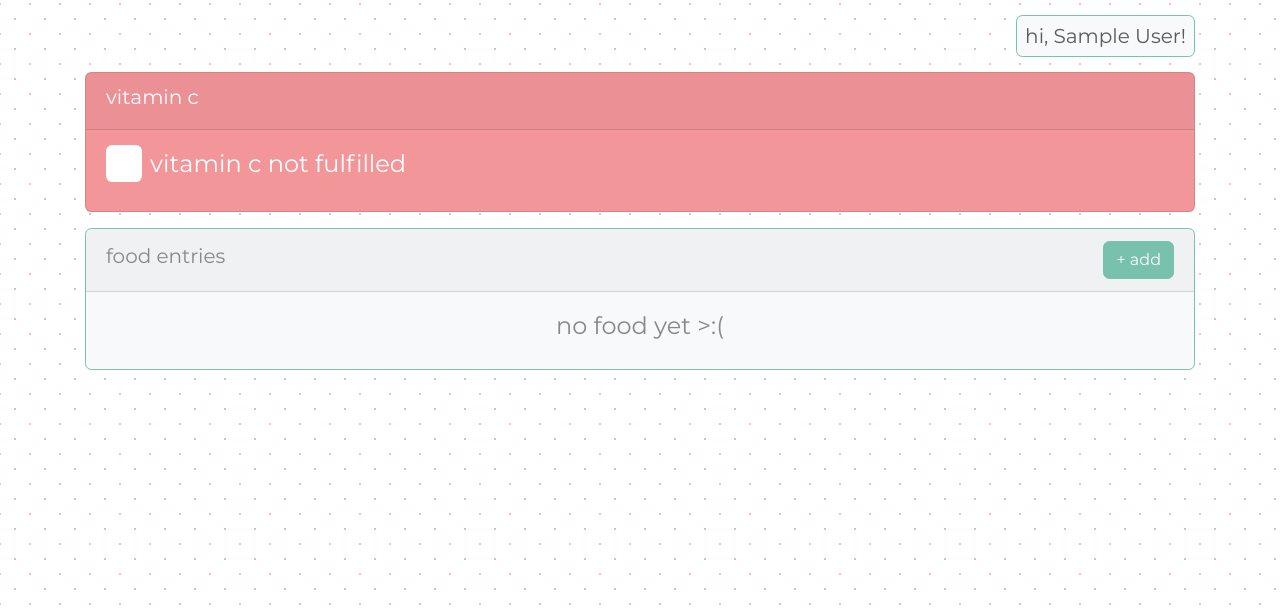
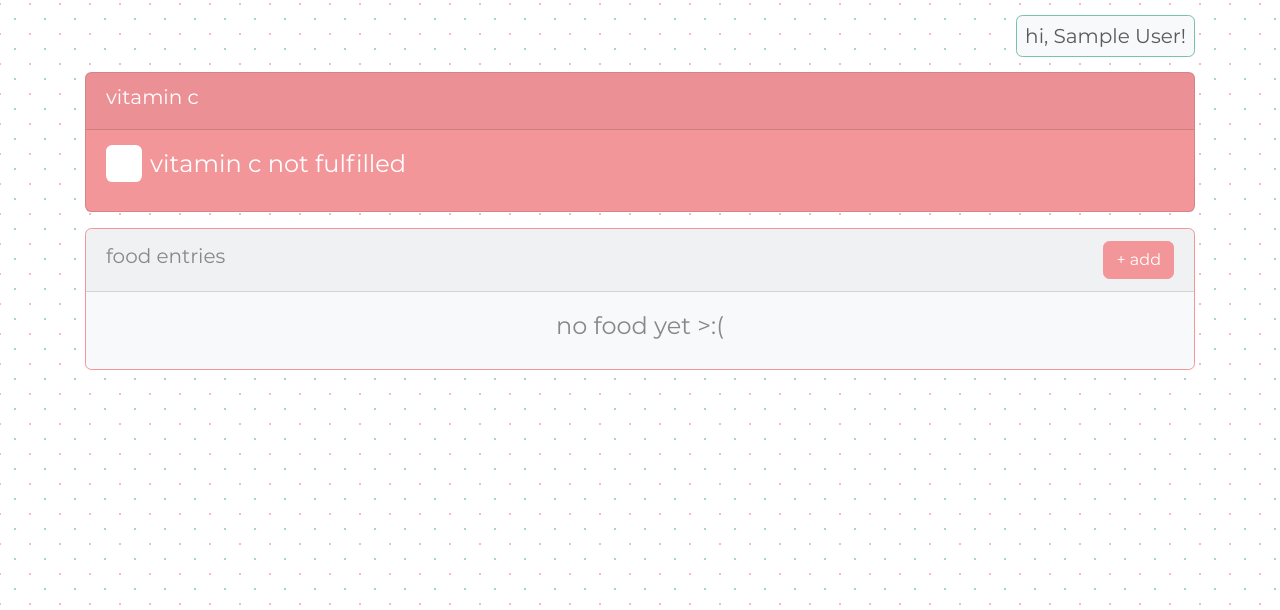
Before and after one commit to msafadieh/guineapigs, a Flask app: page / in a window 1280 px wide. Shown: the part 56-666 px from the top of the page. Run offline with Flask 2, Linux system fonts and the light colour scheme; a user stored in the database is signed in; tables that the repository leaves empty hold one stand-in row (values such as "Sample post"); some libraries are stand-ins or nearby versions.

Commit message:
change order and color of food entries on dashboard

```diff
--- a/guineapigs/templates/dashboard.html
+++ b/guineapigs/templates/dashboard.html
@@ -12,11 +12,11 @@
 	</div>
 </div>
 
-<div class="card border-primary bg-light my-3">
+<div class="card border-secondary bg-light my-3">
 	<div class="card-header d-flex justify-content-between align-items-center">
 		<h5>food entries</h5>
 		<form class="modal-form" action="/food_entry/add">
-			<button class="btn btn-primary modal-btn" type="button">&plus; add</button>
+			<button class="btn btn-secondary modal-btn" type="button">&plus; add</button>
 		</form>
 	</div>
 	<div class="list-group-flush card-body">
--- a/guineapigs/views.py
+++ b/guineapigs/views.py
@@ -62,7 +62,7 @@ def dashboard():
     food_entries = (
         db.session.query(FoodEntry)
         .filter(FoodEntry.utc_date >= beginning_of_day_utc())
-        .order_by(FoodEntry.utc_date)
+        .order_by(FoodEntry.utc_date.desc())
     )
 
     return render_template(
```
